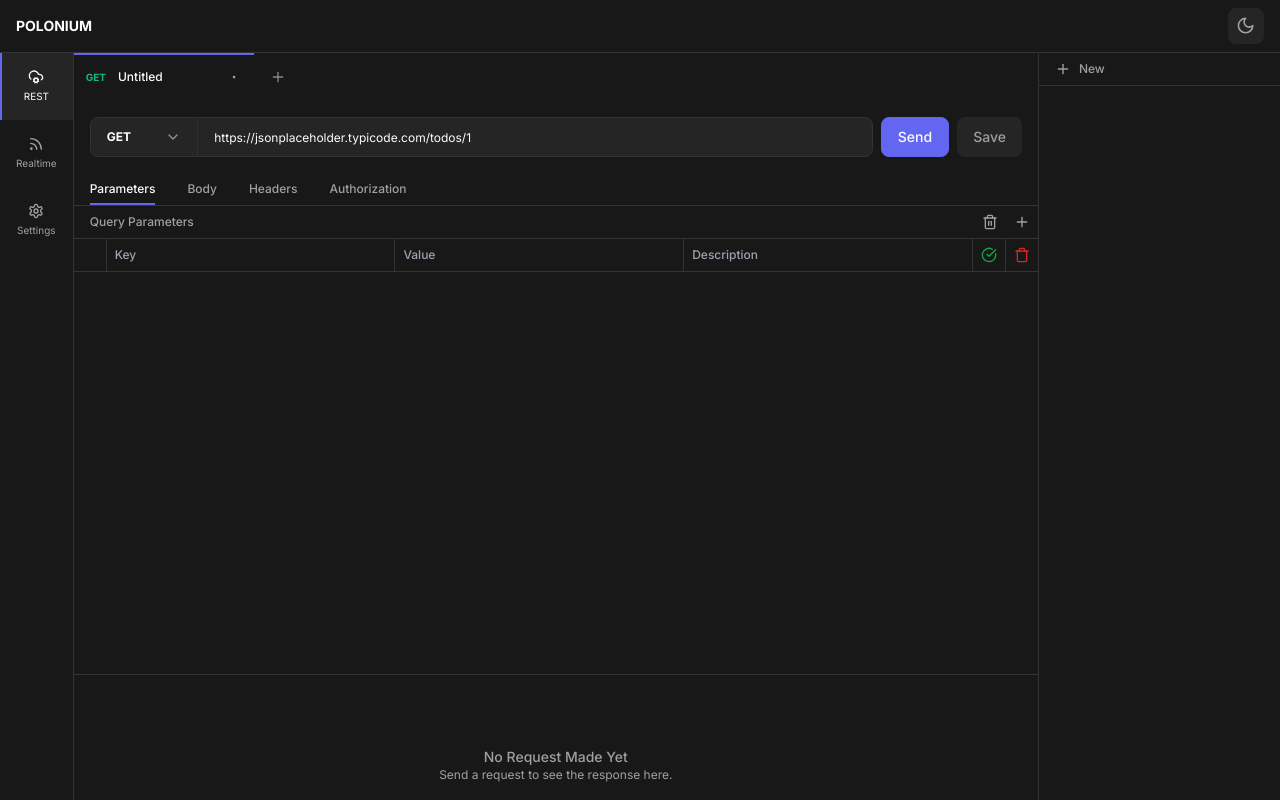
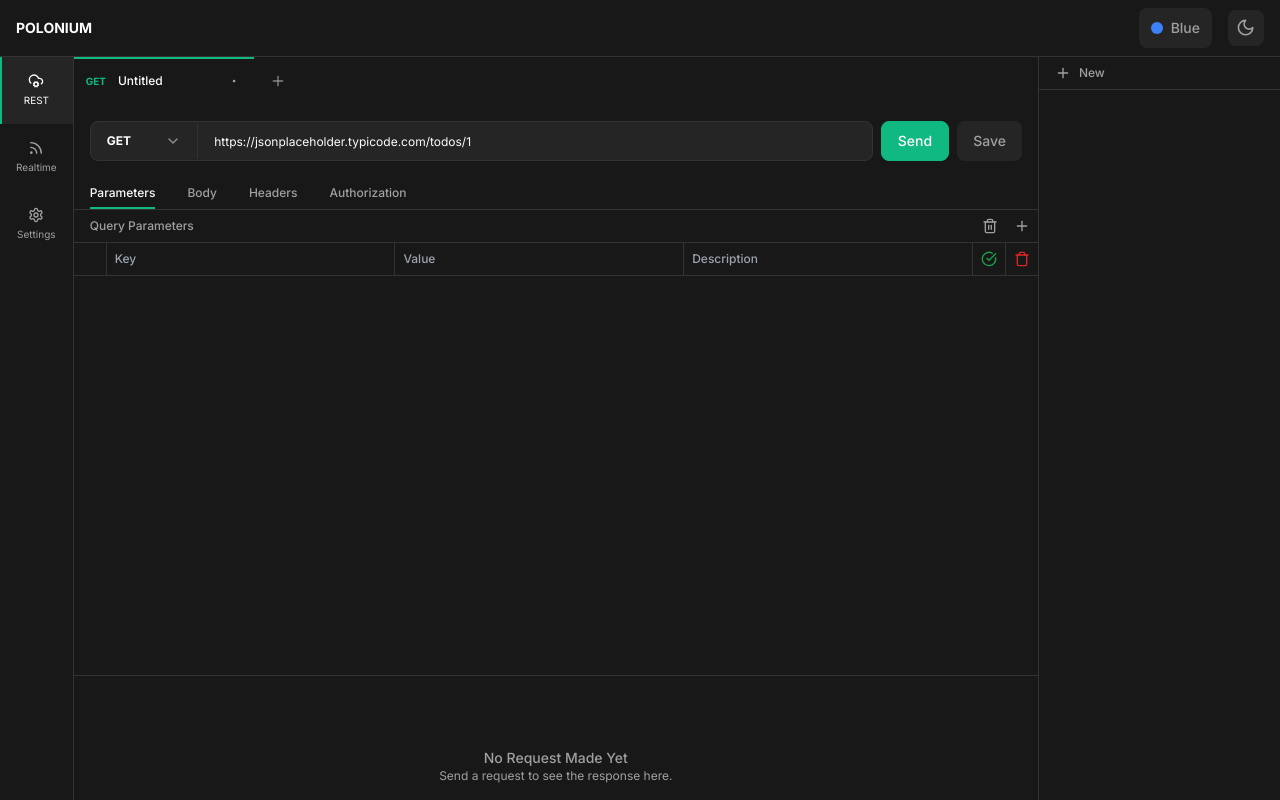
Before and after one commit to Reche13/polonium, a Next.js app: page / in a window 1280 px wide. Built offline with nearby package versions, Linux system fonts and the light colour scheme.

Commit message:
custom color theme added

```diff
--- a/src/app/globals.css
+++ b/src/app/globals.css
@@ -8,6 +8,45 @@
   padding: 0;
   margin: 0;
   box-sizing: border-box;
+}
+:root {
+  --color-primary: #10b981;
+}
+
+[data-theme="green"] {
+  --color-primary: #10b981;
+}
+
+[data-theme="teal"] {
+  --color-primary: #14b8a6;
+}
+
+[data-theme="blue"] {
+  --color-primary: #3b82f6;
+}
+
+[data-theme="indigo"] {
+  --color-primary: #6366f1;
+}
+
+[data-theme="violet"] {
+  --color-primary: #a855f7;
+}
+
+[data-theme="yellow"] {
+  --color-primary: #f59e0b;
+}
+
+[data-theme="orange"] {
+  --color-primary: #f97316;
+}
+
+[data-theme="red"] {
+  --color-primary: #ef4444;
+}
+
+[data-theme="pink"] {
+  --color-primary: #ec4899;
 }
 
 html,
--- a/src/components/header/index.tsx
+++ b/src/components/header/index.tsx
@@ -8,6 +8,7 @@ import {
 } from "../primitives/Dropdown";
 import { Button } from "../primitives/Button";
 import { Moon, Sun } from "lucide-react";
+import ThemeColor from "../theme/ThemeColor";
 
 const Header = () => {
   const { theme, setTheme } = useTheme();
@@ -16,6 +17,10 @@ const Header = () => {
       <span className="text-sm font-semibold text-text-b-pri dark:text-text-w-pri">
         POLONIUM
       </span>
+
+      {/* Theme color */}
+      <div className="flex items-center gap-4">
+        <ThemeColor />
 
         {/* TODO: need to change this button later */}
         <DropdownMenu>
@@ -45,6 +50,7 @@ const Header = () => {
           </DropdownMenuContent>
         </DropdownMenu>
       </div>
+    </div>
   );
 };
 
--- /dev/null
+++ b/src/components/theme/ThemeColor.tsx
@@ -0,0 +1,76 @@
+"use client";
+
+import { useState } from "react";
+import { Button } from "@/components/primitives/Button";
+import {
+  DropdownMenu,
+  DropdownMenuTrigger,
+  DropdownMenuContent,
+  DropdownMenuItem,
+} from "@/components/primitives/Dropdown";
+import { Paintbrush } from "lucide-react";
+import clsx from "clsx";
+
+const colorThemes = [
+  { name: "Emerald", value: "emerald", color: "#10b981" },
+  { name: "Teal", value: "teal", color: "#14b8a6" },
+  { name: "Blue", value: "blue", color: "#3b82f6" },
+  { name: "Indigo", value: "indigo", color: "#6366f1" },
+  { name: "Violet", value: "violet", color: "#a855f7" },
+  { name: "Yellow", value: "yellow", color: "#f59e0b" },
+  { name: "Orange", value: "orange", color: "#f97316" },
+  { name: "Red", value: "red", color: "#ef4444" },
+  { name: "Pink", value: "pink", color: "#ec4899" },
+];
+
+export default function ColorPicker() {
+  const [colorTheme, setColorTheme] = useState("blue");
+
+  const handleChangeTheme = (theme: string) => {
+    setColorTheme(theme);
+    document.documentElement.setAttribute("data-theme", theme);
+  };
+
+  const current =
+    colorThemes.find((c) => c.value === colorTheme) ?? colorThemes[0];
+
+  return (
+    <DropdownMenu>
+      <DropdownMenuTrigger asChild>
+        <Button
+          variant="seconodary"
+          className="flex items-center gap-2 px-3 py-2"
+        >
+          <span
+            className="h-3 w-3 rounded-full"
+            style={{ backgroundColor: current?.color }}
+          ></span>
+          <span className="capitalize text-sm">{current?.name}</span>
+        </Button>
+      </DropdownMenuTrigger>
+
+      <DropdownMenuContent
+        align="end"
+        className="w-48 bg-bg-light-pri dark:bg-bg-dark-pri border-stroke-light-ter dark:border-stroke-dark-ter"
+      >
+        {colorThemes.map((color) => (
+          <DropdownMenuItem
+            key={color.value}
+            onClick={() => handleChangeTheme(color.value)}
+            className={clsx(
+              "flex items-center gap-2 cursor-pointer text-sm",
+              "hover:bg-bg-light-sec dark:hover:bg-bg-dark-sec",
+              "text-text-w-sec dark:text-text-w-sec"
+            )}
+          >
+            <span
+              className="h-3 w-3 rounded-full"
+              style={{ backgroundColor: color.color }}
+            ></span>
+            {color.name}
+          </DropdownMenuItem>
+        ))}
+      </DropdownMenuContent>
+    </DropdownMenu>
+  );
+}
--- a/tailwind.config.ts
+++ b/tailwind.config.ts
@@ -10,7 +10,7 @@ export default {
   theme: {
     extend: {
       colors: {
-        primary: "#6366F1",
+        primary: "var(--color-primary)",
         bg: {
           light: {
             pri: "#FEFEFE",
```
Lines whose indentation alone changed are shown as unchanged.
